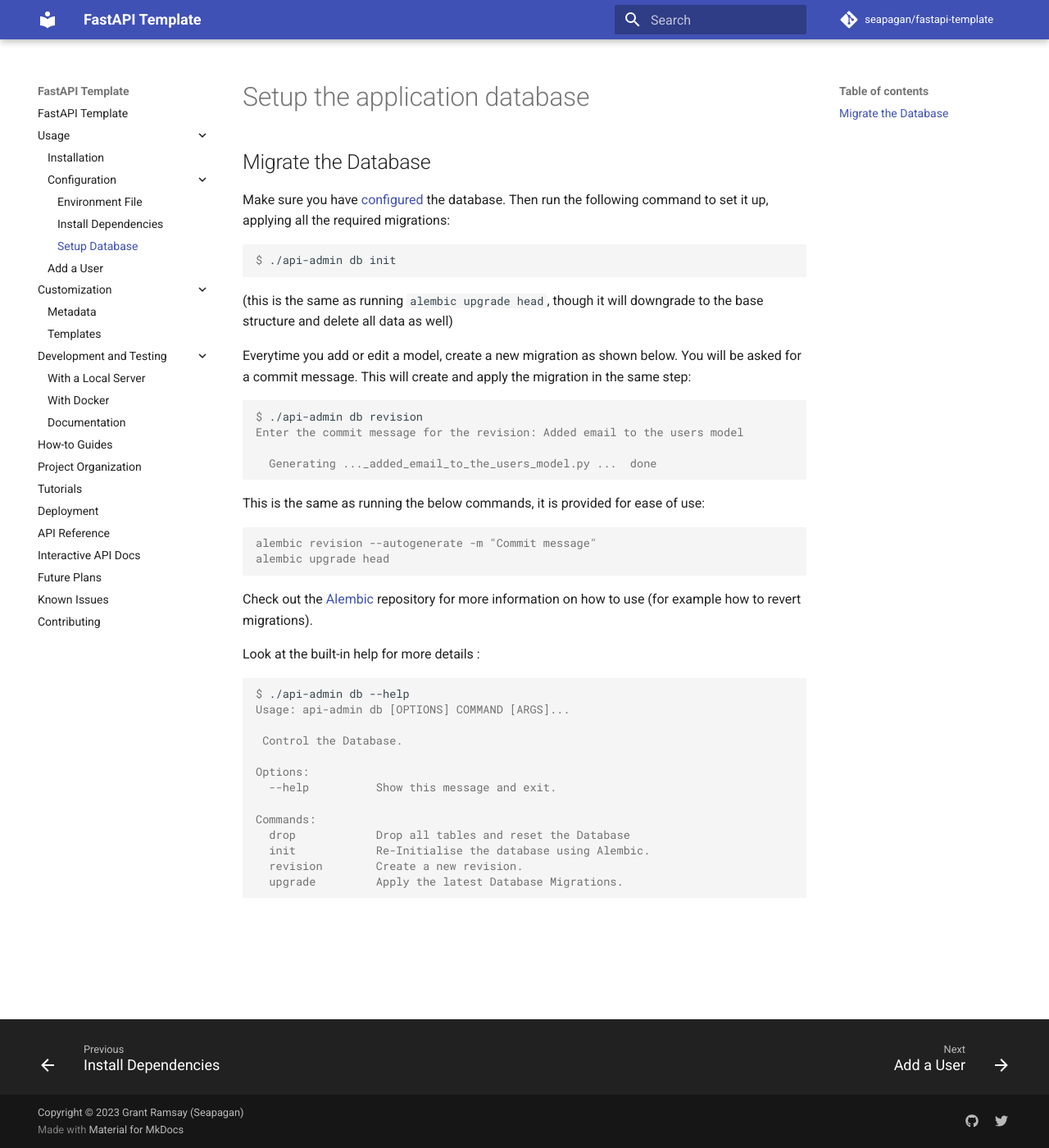
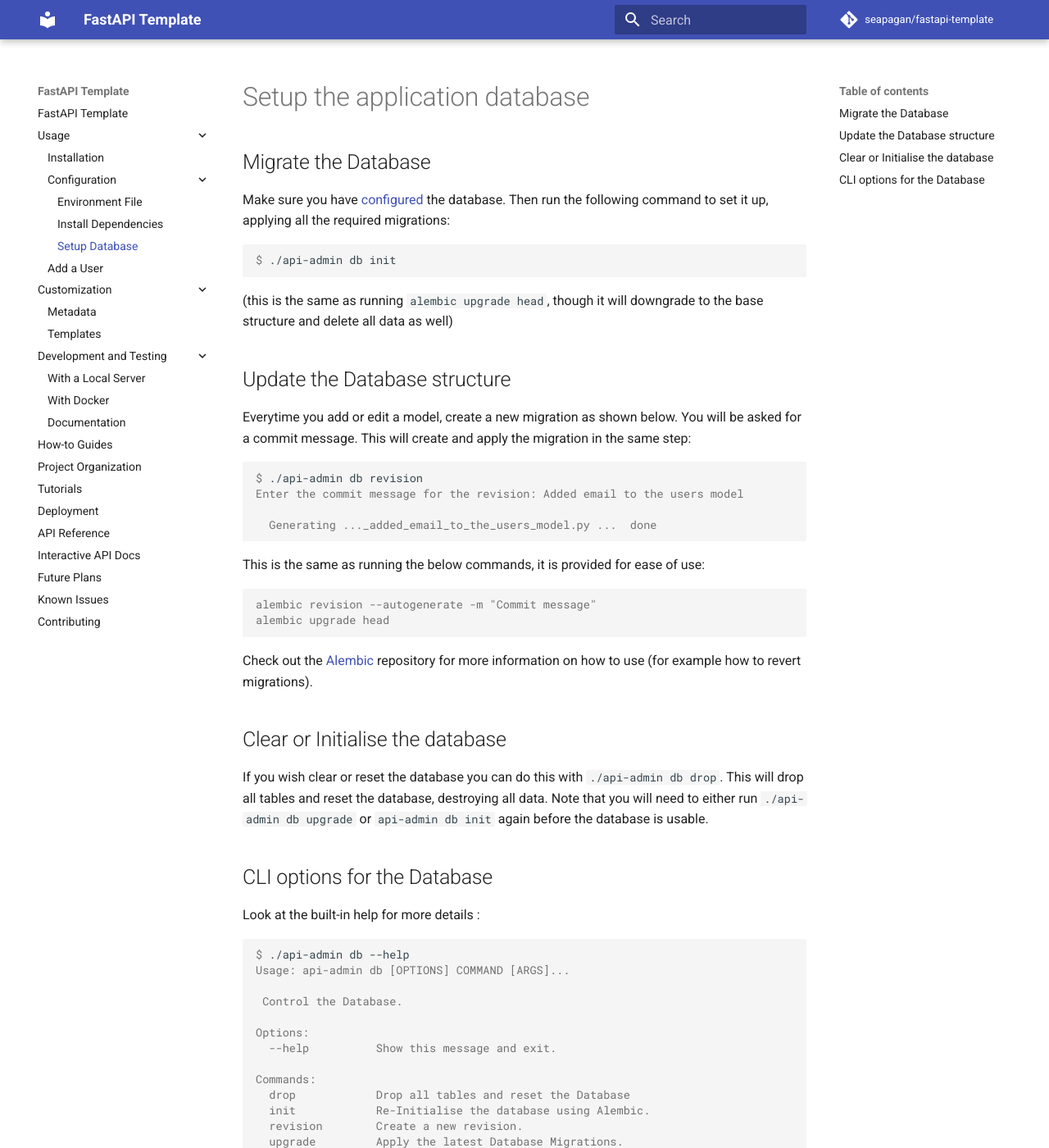
Before and after one commit to seapagan/fastapi-template, an MkDocs documentation site: the page built from docs/usage/configuration/database.md, in a window 1280 px wide and 1400 px high. Shown: the whole window at 82% size. Built offline with MkDocs 1.6.1 and Material for MkDocs 9.7.7, drawn with Linux system fonts in a browser that asks for light colours; comment, search, counter and statistics services are not loaded.

Commit message:
split database page into sections, add drop info
Signed-off-by: Grant Ramsay <seapagan@gmail.com>

````diff
--- a/docs/usage/configuration/database.md
+++ b/docs/usage/configuration/database.md
@@ -11,6 +11,8 @@
 
 (this is the same as running `alembic upgrade head`, though it will downgrade to
 the base structure and delete all data as well)
+
+## Update the Database structure
 
 Everytime you add or edit a model, create a new migration as shown below. You
 will be asked for a commit message. This will create and apply the migration in
@@ -33,6 +35,15 @@
 Check out the [Alembic](https://github.com/sqlalchemy/alembic) repository for
 more information on how to use (for example how to revert migrations).
 
+## Clear or Initialise the database
+
+If you wish clear or reset the database you can do this with `./api-admin db
+drop`. This will drop all tables and reset the database, destroying all data.
+Note that you will need to either run `./api-admin db upgrade` or `api-admin db
+init` again before the database is usable.
+
+## CLI options for the Database
+
 Look at the built-in help for more details :
 
 ```console
````
